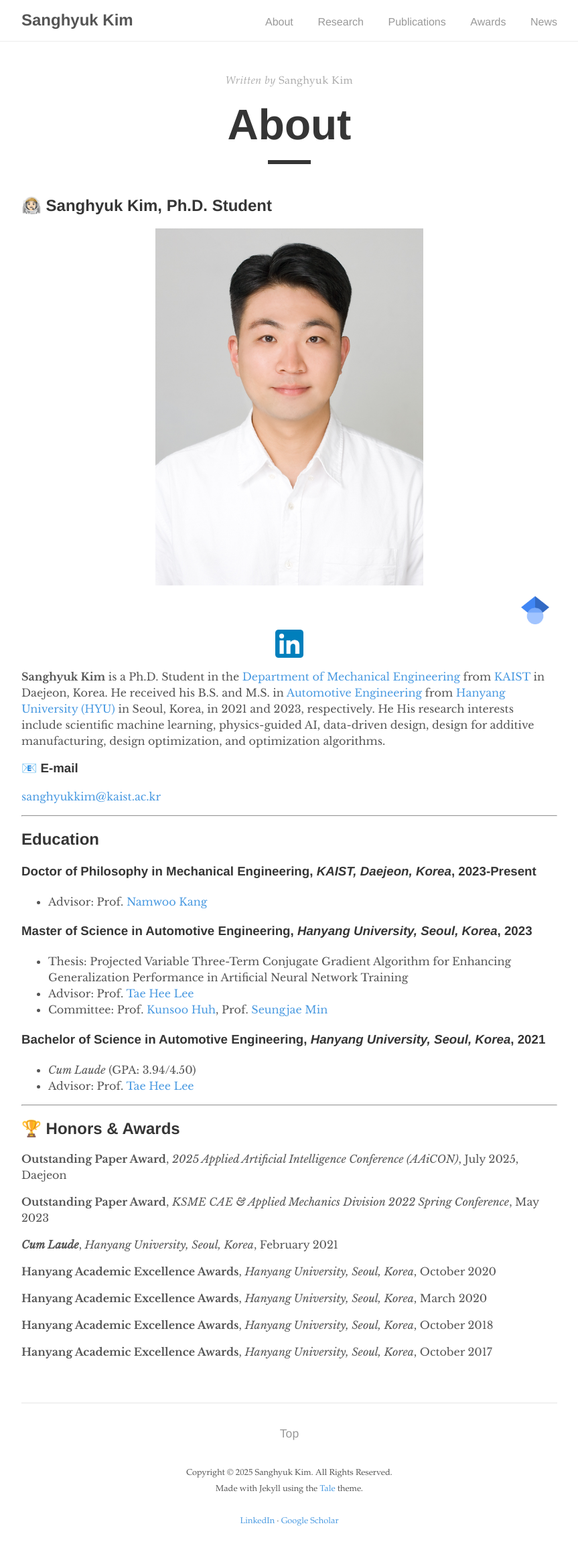
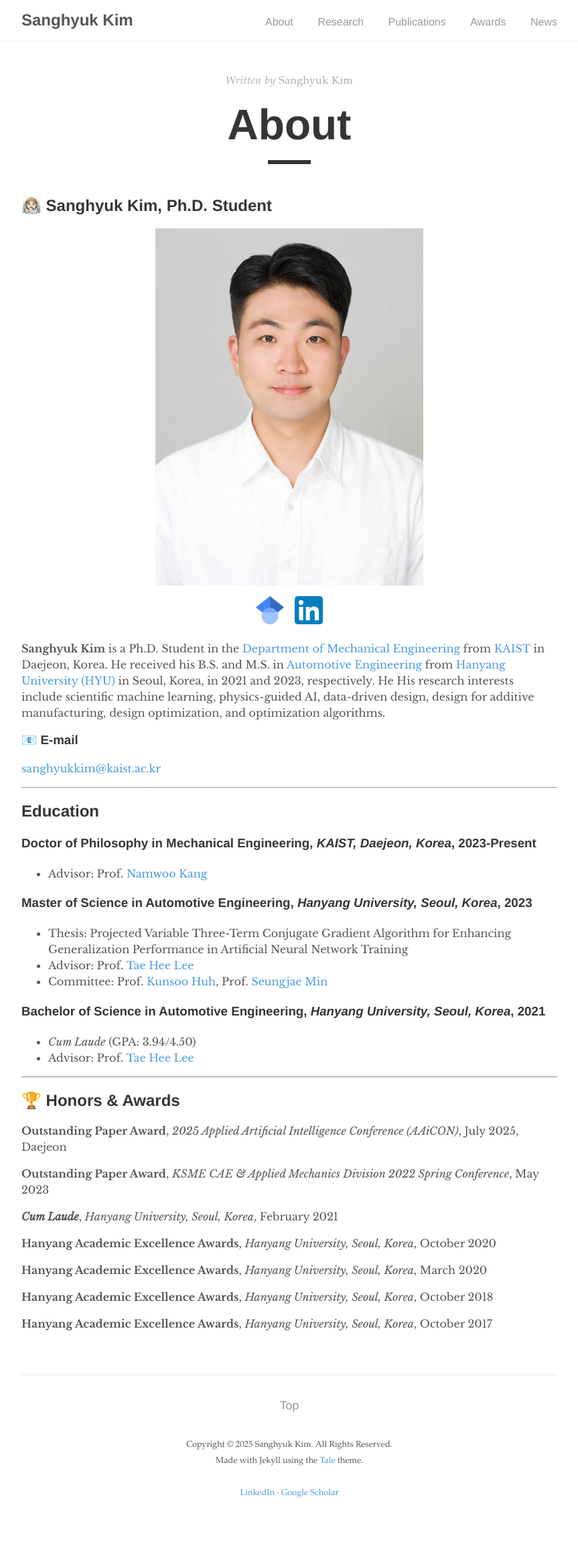
Before and after one commit to kim-sanghyuk/kim-sanghyuk.github.io, a Jekyll site: the page built from _pages/about.md, in a window 1280 px wide. Shown: the whole page at 67% size, without its empty margins (208-1071 px from the left). Built offline with Jekyll 4.4.1, drawn with Linux system fonts in a browser that asks for light colours; after the commit the page ends 2272 px from its top, so only the background shows below that.

Commit message:
Update about.md

```diff
--- a/_pages/about.md
+++ b/_pages/about.md
@@ -10,12 +10,12 @@ published: true
 
 ![SanghyukKim](/images/SanghyukKim.jpg){: width="50%" height="50%"}
 
-<div style="text-align: center; margin-top: 8px; margin-bottom: 16px;">
-  <a href="https://scholar.google.com/citations?user=RpcCyLQAAAAJ&hl=en" target="_blank">
-    <img src="/images/google_scholar_icon.png" alt="Google Scholar" width="42" style="margin-right: 12px; vertical-align: middle;">
+<div style="display: flex; justify-content: center; align-items: center; gap: 16px; margin-top: 8px; margin-bottom: 16px;">
+  <a href="https://scholar.google.com/citations?user=RpcCyLQAAAAJ&hl=en" target="_blank" style="display: inline-flex;">
+    <img src="/images/google_scholar_icon.png" alt="Google Scholar" width="42">
   </a>
-  <a href="https://www.linkedin.com/in/kim-sanghyuk/" target="_blank">
-    <img src="/images/linkedin_icon.png" alt="LinkedIn" width="42" style="vertical-align: middle;">
+  <a href="https://www.linkedin.com/in/kim-sanghyuk/" target="_blank" style="display: inline-flex;">
+    <img src="/images/linkedin_icon.png" alt="LinkedIn" width="42">
   </a>
 </div>
 
```
